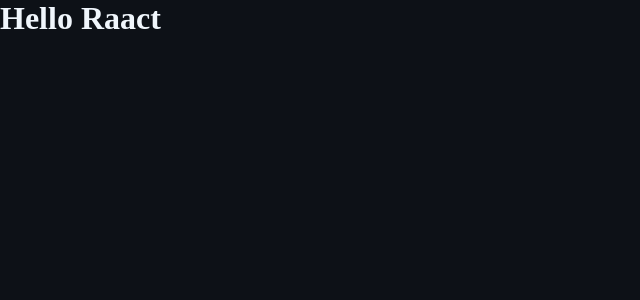
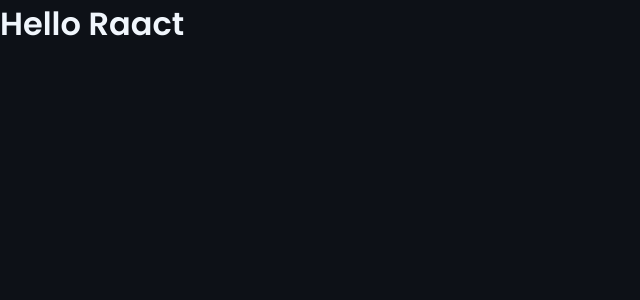
Before and after one commit to tresorsawasawa/React-tutorial, a React (Create React App) app: page / in a window 1280 px wide. Shown: the top 300 px of the page, without its empty margins (0-640 px from the left). Built offline with nearby package versions, Linux system fonts and the light colour scheme.

Commit message:
Add the font: 'Poppins'

```diff
--- a/src/scss/Base/_utilities.scss
+++ b/src/scss/Base/_utilities.scss
@@ -1,3 +1,4 @@
+@import url('https://fonts.googleapis.com/css2?family=Poppins:wght@300;400;600&display=swap');
 @import 'variables';
 
 ::after,
@@ -12,4 +13,5 @@
 body {
   background-color: $primary-bg-color;
   color: $primary-text-color;
+  font-family: 'Poppins', sans-serif;
 }
```
